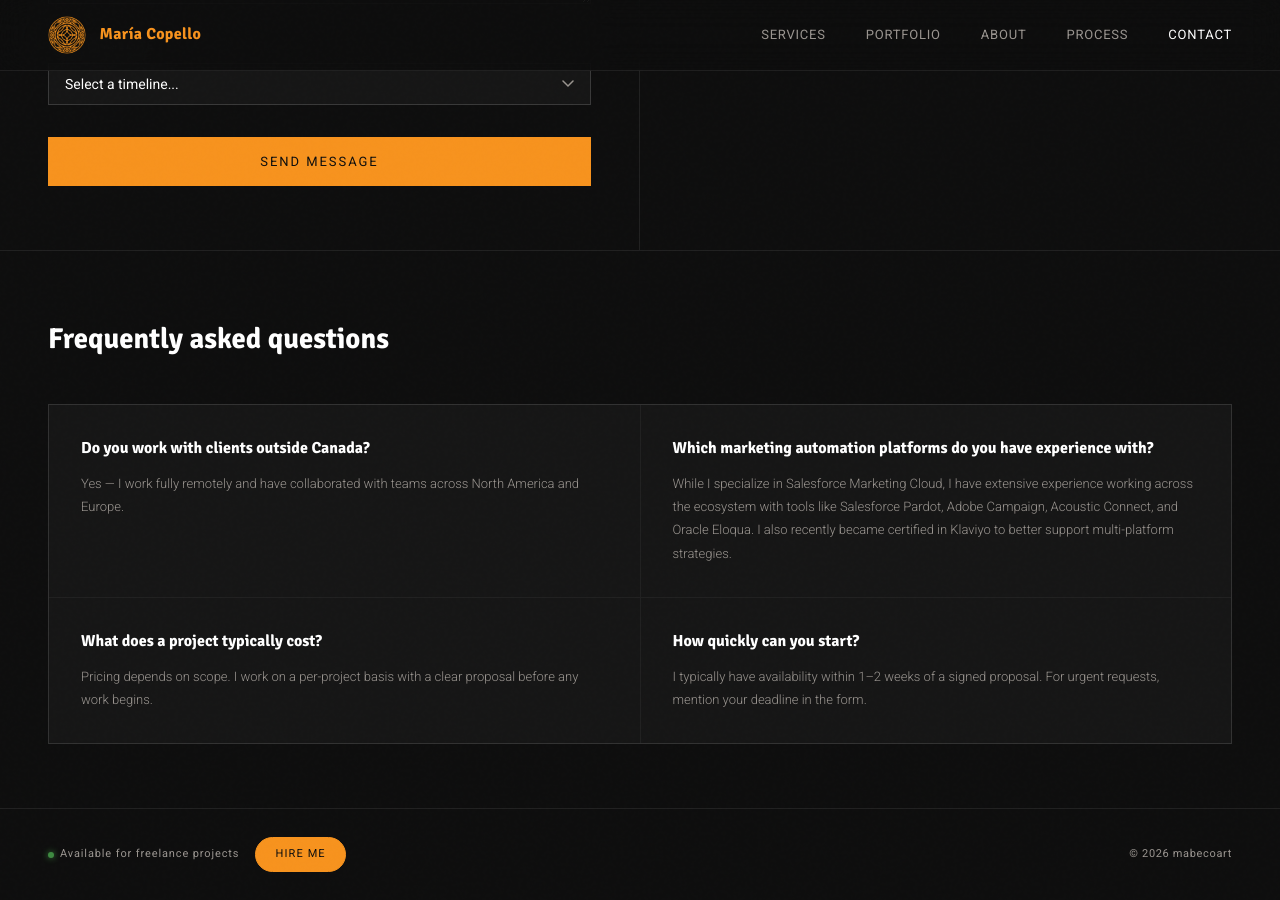
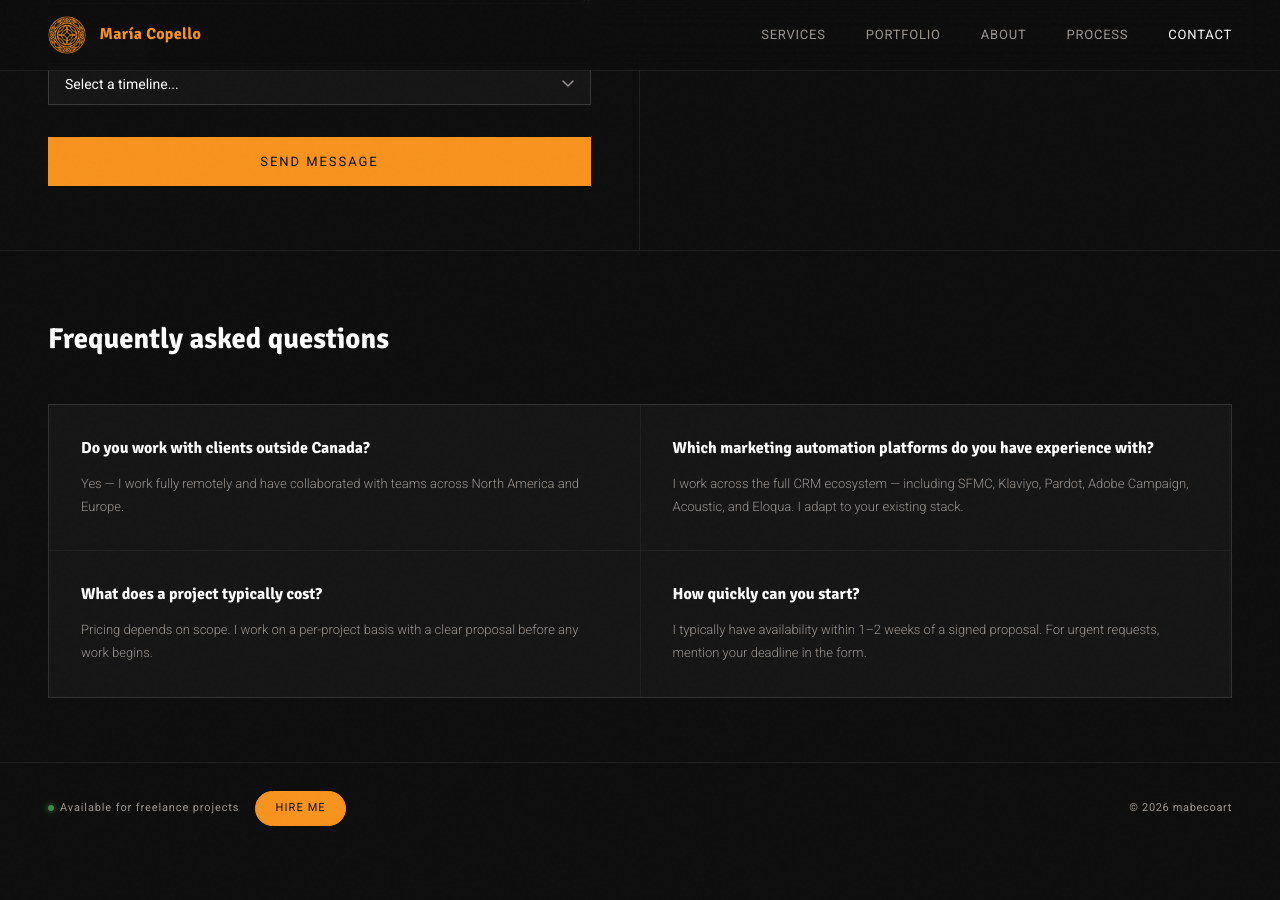
Before and after one commit to mabecoart/github.io, a Jekyll site: the page built from contact.html, in a window 1280 px wide and 900 px high, scrolled down 940 px. Built offline with Jekyll 4.4.1, drawn with Linux system fonts in a browser that asks for light colours; after the commit the page ends 1794 px from its top, so only the background shows below that.

Commit message:
Revise FAQ answer for marketing automation experience

```diff
--- a/contact.html
+++ b/contact.html
@@ -83,7 +83,7 @@ description: Get in touch with María Copello for freelance Digital Marketing pr
     </div>
     <div class="faq-item">
       <p class="faq-q">Which marketing automation platforms do you have experience with?</p>
-      <p class="faq-a">While I specialize in Salesforce Marketing Cloud, I have extensive experience working across the ecosystem with tools like Salesforce Pardot, Adobe Campaign, Acoustic Connect, and Oracle Eloqua. I also recently became certified in Klaviyo to better support multi-platform strategies.</p>
+      <p class="faq-a">I work across the full CRM ecosystem — including SFMC, Klaviyo, Pardot, Adobe Campaign, Acoustic, and Eloqua. I adapt to your existing stack.</p>
     </div>
     <div class="faq-item">
       <p class="faq-q">What does a project typically cost?</p>
```
